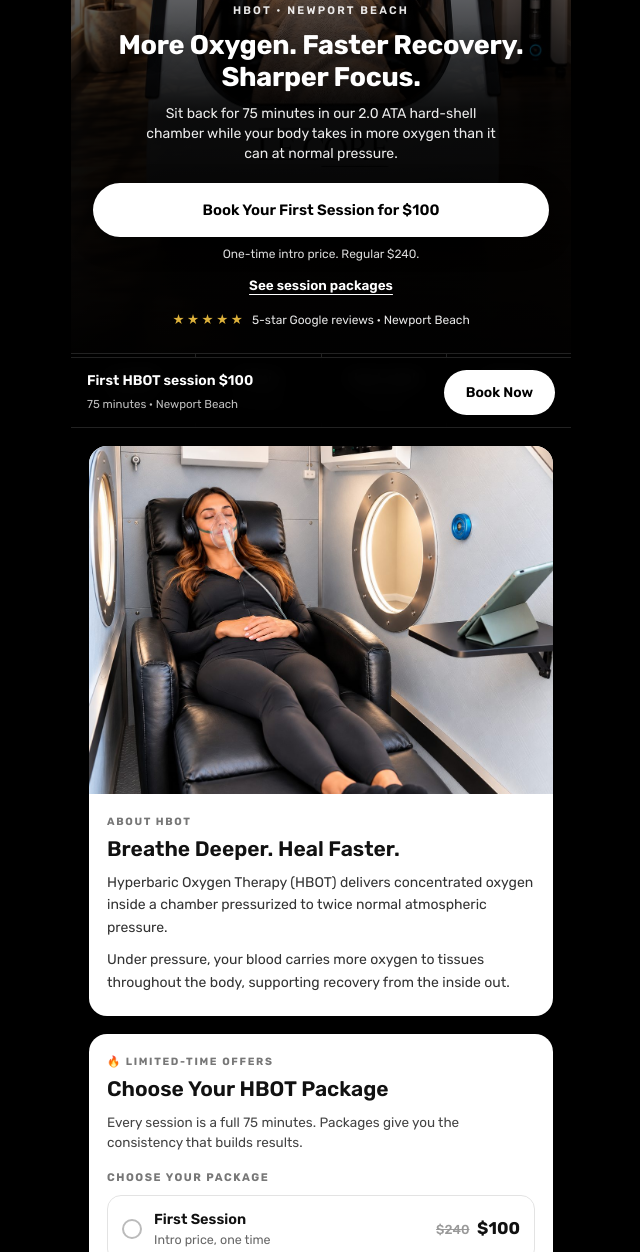
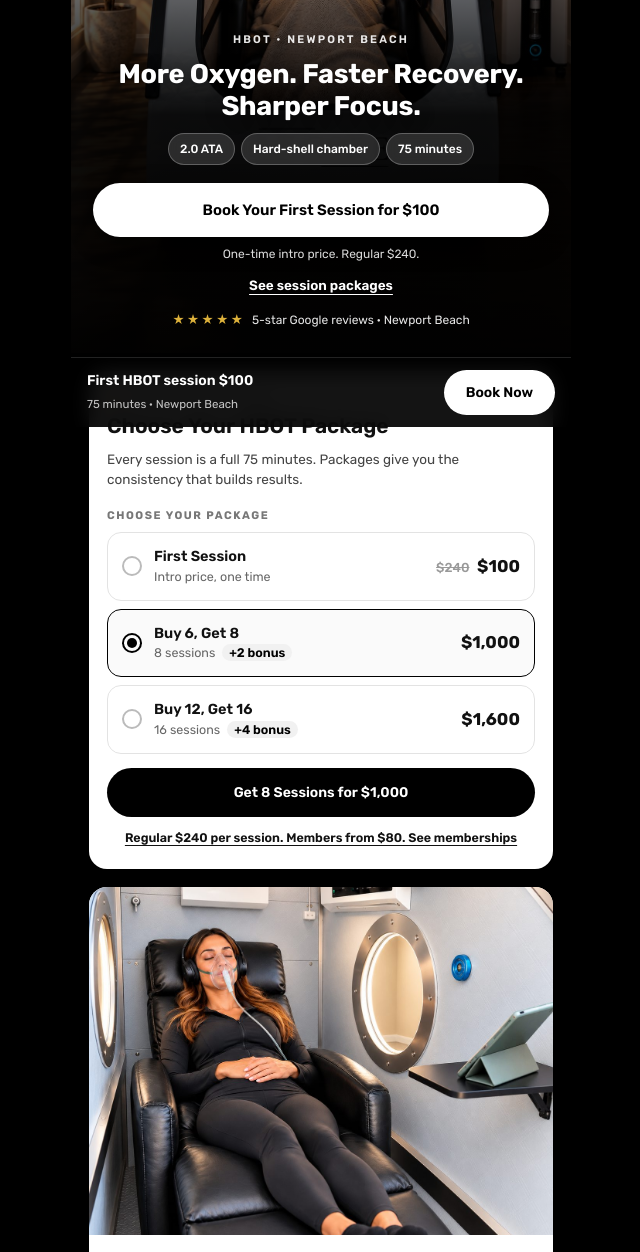
Before and after one commit to lecorenb/lecore-bio, a plain HTML site: page hyperbaric-oxygen-therapy-newport-beach.html in a window 1280 px wide. Shown: the part 373-1625 px from the top of the page, without its empty margins (319-959 px from the left). Drawn offline with Linux system fonts and the light colour scheme.

Commit message:
Add files via upload

```diff
--- a/hyperbaric-oxygen-therapy-newport-beach.html
+++ b/hyperbaric-oxygen-therapy-newport-beach.html
@@ -128,29 +128,11 @@ fbq('init','939846468880191');fbq('track','PageView');
     <div class="hero-copy">
       <p class="hero-eyebrow">HBOT • Newport Beach</p>
       <h1>More Oxygen. Faster Recovery. Sharper Focus.</h1>
-      <p class="hero-sub">Sit back for 75 minutes in our 2.0 ATA hard-shell chamber while your body takes in more oxygen than it can at normal pressure.</p>
+      <div class="hero-chips"><span>2.0 ATA</span><span>Hard-shell chamber</span><span>75 minutes</span></div>
       <a class="btn btn-light hero-cta" data-track="HBOT intro (hero)" href="https://www.wellnessliving.com/rs/appointment-start.html?id_class_tab=3&amp;id_mode=1&amp;k_business=860553&amp;k_class_tab=82945&amp;k_service=330958">Book Your First Session for $100</a>
       <p class="hero-reset">One-time intro price. Regular $240.</p>
       <a class="hero-link" href="#packages">See session packages</a>
       <a class="hero-trust" href="#reviews"><span class="hs">★★★★★</span> 5-star Google reviews · Newport Beach</a>
-    </div>
-  </section>
-
-  <div class="facts">
-    <div><b>2.0 ATA</b><span>Pressure</span></div>
-    <div><b>75 min</b><span>Per session</span></div>
-    <div><b>Hard-shell</b><span>Chamber</span></div>
-    <div><b>Seated</b><span>Recliner</span></div>
-  </div>
-
-  <!-- About -->
-  <section class="card">
-    <div class="card-media"><img src="assets/card-hbot-about.jpg" alt="Client resting in the hyperbaric chamber" loading="lazy"></div>
-    <div class="promo-body">
-      <p class="plan-eyebrow">ABOUT HBOT</p>
-      <h2 class="ph2">Breathe Deeper. Heal Faster.</h2>
-      <p class="lead">Hyperbaric Oxygen Therapy (HBOT) delivers concentrated oxygen inside a chamber pressurized to twice normal atmospheric pressure.</p>
-      <p class="lead">Under pressure, your blood carries more oxygen to tissues throughout the body, supporting recovery from the inside out.</p>
     </div>
   </section>
 
@@ -187,6 +169,17 @@ fbq('init','939846468880191');fbq('track','PageView');
         <a class="btn btn-dark c16" data-track="HBOT 16 pack" href="https://www.wellnessliving.com/rs/catalog-payment.html?k_id=4294318&amp;sid_purchase_item=promotion&amp;id_sale=2&amp;k_business=860553">Get 16 Sessions for $1,600</a>
       </div>
       <a class="promo-link" href="./#memberships">Regular $240 per session. Members from $80. See memberships</a>
+    </div>
+  </section>
+
+  <!-- About -->
+  <section class="card">
+    <div class="card-media"><img src="assets/card-hbot-about.jpg" alt="Client resting in the hyperbaric chamber" loading="lazy"></div>
+    <div class="promo-body">
+      <p class="plan-eyebrow">ABOUT HBOT</p>
+      <h2 class="ph2">Breathe Deeper. Heal Faster.</h2>
+      <p class="lead">Hyperbaric Oxygen Therapy (HBOT) delivers concentrated oxygen inside a chamber pressurized to twice normal atmospheric pressure.</p>
+      <p class="lead">Under pressure, your blood carries more oxygen to tissues throughout the body, supporting recovery from the inside out.</p>
     </div>
   </section>
 
--- a/style.css
+++ b/style.css
@@ -291,3 +291,5 @@ body.has-bar{padding-bottom:84px}
 .bb-txt b{display:block;font-size:14px;font-weight:600}
 .bb-txt span{font-size:11.5px;opacity:.75}
 .bookbar .btn{width:auto;padding:12px 22px}
+.hero-chips{display:flex;justify-content:center;flex-wrap:wrap;gap:6px;margin:4px 0 18px}
+.hero-chips span{font-size:12px;font-weight:500;background:rgba(255,255,255,.14);border:1px solid rgba(255,255,255,.25);backdrop-filter:blur(6px);-webkit-backdrop-filter:blur(6px);border-radius:999px;padding:6px 11px}
```
